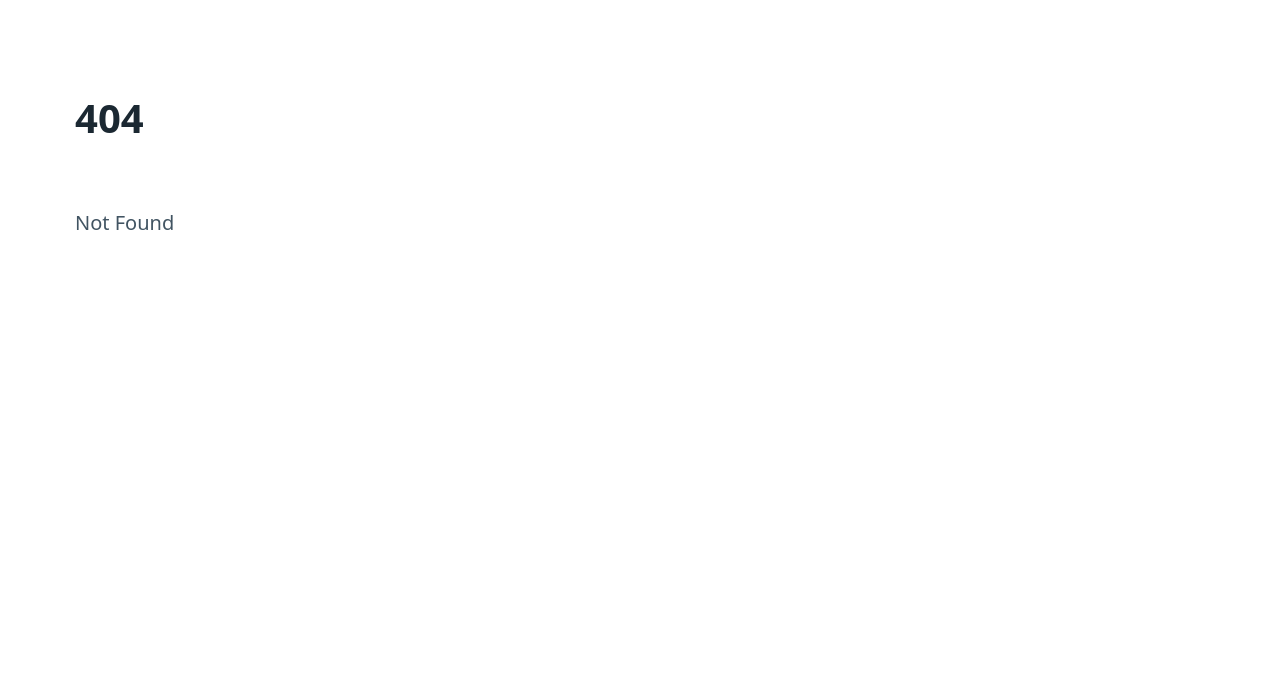
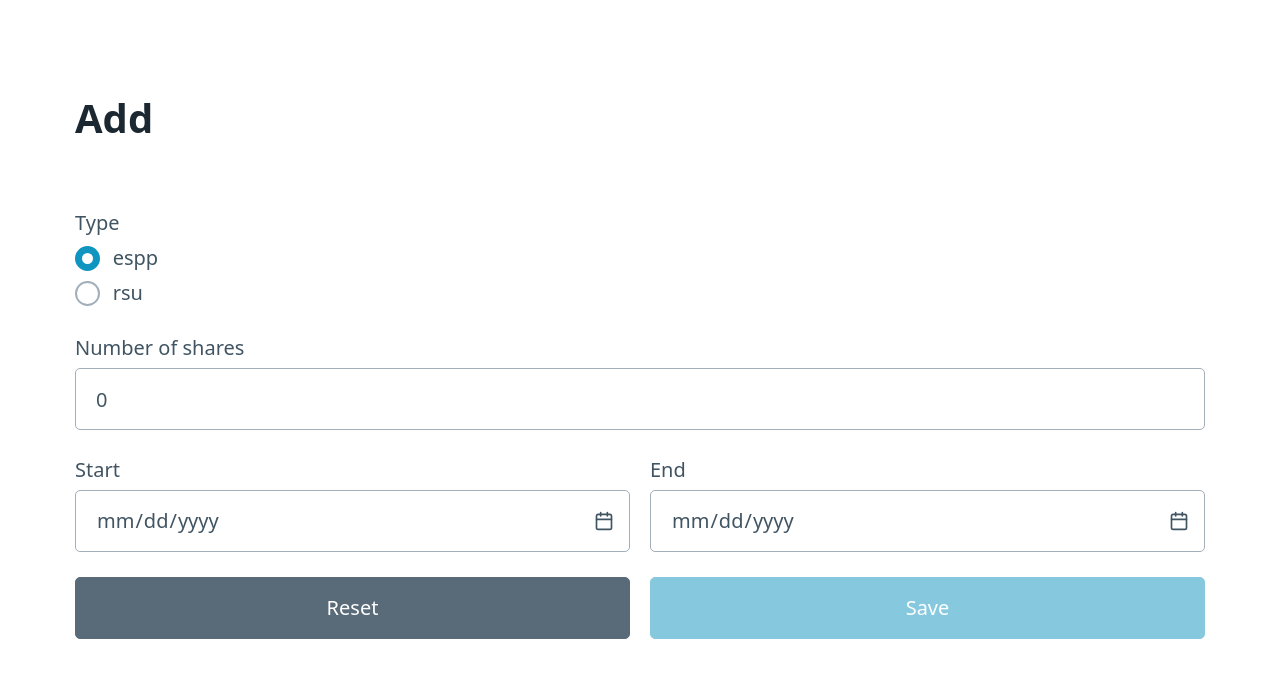
Before and after one commit to j-be/stonky, a SvelteKit app: page /add in a window 1280 px wide. Before the commit this address had no page. Shown: the top 678 px of the page. Built offline with nearby package versions, Linux system fonts and the light colour scheme.

Commit message:
[Forms] Add forms to add stock packages.
Signed-off-by: Juri Berlanda <juriberlanda@hotmail.com>

```diff
--- /dev/null
+++ b/src/lib/components/forms/actionButtons.svelte
@@ -0,0 +1,9 @@
+<script lang="ts">
+	export let valid = true;
+	export let reset: () => void;
+</script>
+
+<div class="grid">
+	<button type="reset" class="secondary" on:click|preventDefault={reset}>Reset</button>
+	<button type="submit" disabled={!valid}>Save</button>
+</div>
--- /dev/null
+++ b/src/lib/components/forms/espp.svelte
@@ -0,0 +1,63 @@
+<script lang="ts">
+	import type { EmployeeStockPurchase } from '$lib/model';
+	import { addDays, addMonths, format } from 'date-fns';
+	import ActionButtons from './actionButtons.svelte';
+	import { goto } from '$app/navigation';
+
+	let periodStart = '';
+	let periodEnd = '';
+	let count = 0;
+
+	let valid = false;
+
+	const handlePeriodStartChange = () => {
+		if (periodEnd) {
+			return;
+		}
+		periodEnd = format(addDays(addMonths(new Date(periodStart), 6), -1), 'yyyy-MM-dd');
+	};
+
+	const reset = () => {
+		periodStart = '';
+		periodEnd = '';
+		count = 0;
+	};
+
+	const save = () => {
+		if (!valid) {
+			return;
+		}
+
+		const espps: EmployeeStockPurchase[] = JSON.parse(localStorage.getItem('espp') ?? '[]');
+		espps.push({
+			type: 'espp',
+			count: count!,
+			periodStart,
+			periodEnd,
+		});
+		localStorage.setItem('espp', JSON.stringify(espps));
+
+		goto('/');
+	};
+
+	$: valid = !!periodStart && !!periodEnd && !!count;
+</script>
+
+<form on:submit|preventDefault={save}>
+	<label for="count">
+		Number of shares
+		<input id="count" type="number" bind:value={count} min="0" />
+	</label>
+	<div class="grid">
+		<label for="periodStart">
+			Start
+			<input id="periodStart" type="date" bind:value={periodStart} on:change={handlePeriodStartChange} />
+		</label>
+		<label for="periodEnd">
+			End
+			<input id="periodEnd" type="date" bind:value={periodEnd} />
+		</label>
+	</div>
+
+	<ActionButtons {valid} {reset} />
+</form>
--- /dev/null
+++ b/src/lib/components/forms/rsu.svelte
@@ -0,0 +1,94 @@
+<script lang="ts">
+	import type { RestrictedStockUnits } from '$lib/model';
+	import ActionButtons from './actionButtons.svelte';
+	import { goto } from '$app/navigation';
+
+	let count = 0;
+	let granted = '';
+	let firstVestPercentage = 0;
+	let firstVestAfterMonths = 0;
+	let subsequentVestsPercentage = 0;
+	let subsequentVestsAfterMonths = 0;
+
+	let valid = false;
+
+	const save = () => {
+		if (!valid) {
+			return;
+		}
+
+		const rsus: RestrictedStockUnits[] = JSON.parse(localStorage.getItem('rsu') ?? '[]');
+		rsus.push({
+			type: 'rsu',
+			count,
+			granted,
+			firstVest: {
+				percentage: firstVestPercentage,
+				duration: { amount: firstVestAfterMonths, unit: 'months' },
+			},
+			subsequentVests: {
+				percentage: subsequentVestsPercentage,
+				duration: { amount: subsequentVestsAfterMonths, unit: 'months' },
+			},
+		});
+		localStorage.setItem('rsu', JSON.stringify(rsus));
+
+		goto('/');
+	};
+
+	const reset = () => {
+		count = 0;
+		granted = '';
+		firstVestPercentage = 0;
+		firstVestAfterMonths = 0;
+		subsequentVestsPercentage = 0;
+		subsequentVestsAfterMonths = 0;
+	};
+
+	$: valid =
+		!!count &&
+		!!granted &&
+		!!firstVestAfterMonths &&
+		!!firstVestAfterMonths &&
+		!!subsequentVestsAfterMonths &&
+		!!subsequentVestsPercentage;
+</script>
+
+<form on:submit|preventDefault={save}>
+	<label for="count">
+		Number of shares
+		<input id="count" type="number" bind:value={count} min="0" step="1" />
+	</label>
+	<label for="granted">
+		Granted
+		<input id="granted" type="date" bind:value={granted} />
+	</label>
+
+	<h4>First vest</h4>
+	<label for="firstVestPercentage">
+		Percentage
+		<input id="firstVestPercentage" type="number" bind:value={firstVestPercentage} min="0" step="0.0000000001" />
+	</label>
+	<label for="firstVestMonths">
+		Number of months
+		<input id="firstVestAfterMonths" type="number" bind:value={firstVestAfterMonths} min="0" />
+	</label>
+
+	<h4>Subsequent vests</h4>
+	<label for="firstVestPercentage">
+		Percentage
+		<input
+			id="subsequentVestsPercentage"
+			type="number"
+			bind:value={subsequentVestsPercentage}
+			min="0"
+			step="0.0000000001"
+		/>
+	</label>
+	<label for="firstVestMonths">
+		Number of month
+		<input id="subsequentVestsAfterMonths" type="number" bind:value={subsequentVestsAfterMonths} min="0" />
+	</label>
+
+	<ActionButtons {valid} {reset} />
+</form>
--- a/src/routes/+page.svelte
+++ b/src/routes/+page.svelte
@@ -25,3 +25,5 @@
 {:else}
 	Loading current price
 {/if}
+
+<a href="/add" role="button"><b>+</b></a>
--- /dev/null
+++ b/src/routes/add/+page.svelte
@@ -0,0 +1,25 @@
+<script lang="ts">
+	import Espp from '$lib/components/forms/espp.svelte';
+	import Rsu from '$lib/components/forms/rsu.svelte';
+	import type { StockType } from '$lib/model';
+
+	let stockType: StockType = 'espp';
+</script>
+
+<h1>Add</h1>
+
+<fieldset>
+	<legend>Type</legend>
+	{#each ['espp', 'rsu'] as type}
+		<label>
+			<input type="radio" name="type" value={type} bind:group={stockType} />
+			{type}
+		</label>
+	{/each}
+</fieldset>
+
+{#if stockType === 'rsu'}
+	<Rsu />
+{:else}
+	<Espp />
+{/if}
```
